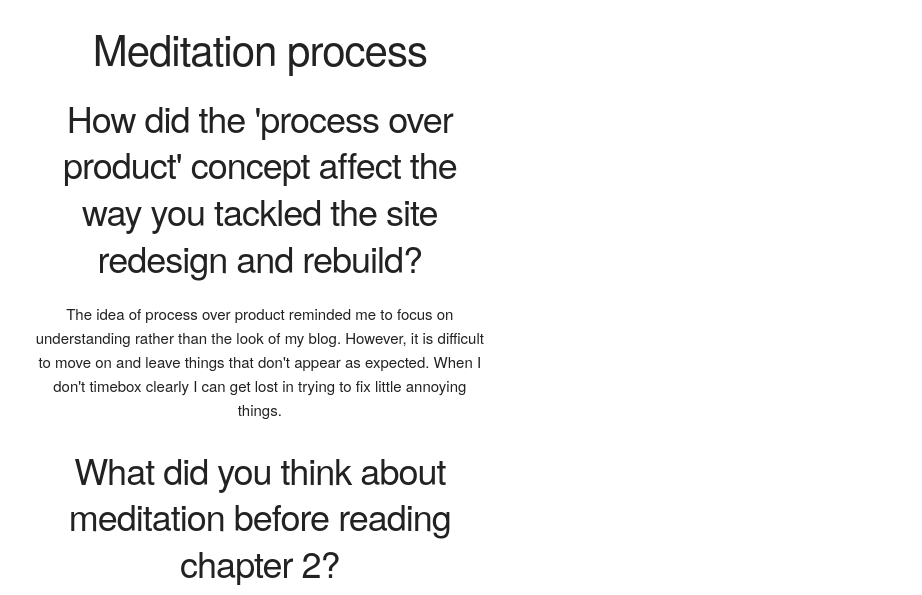
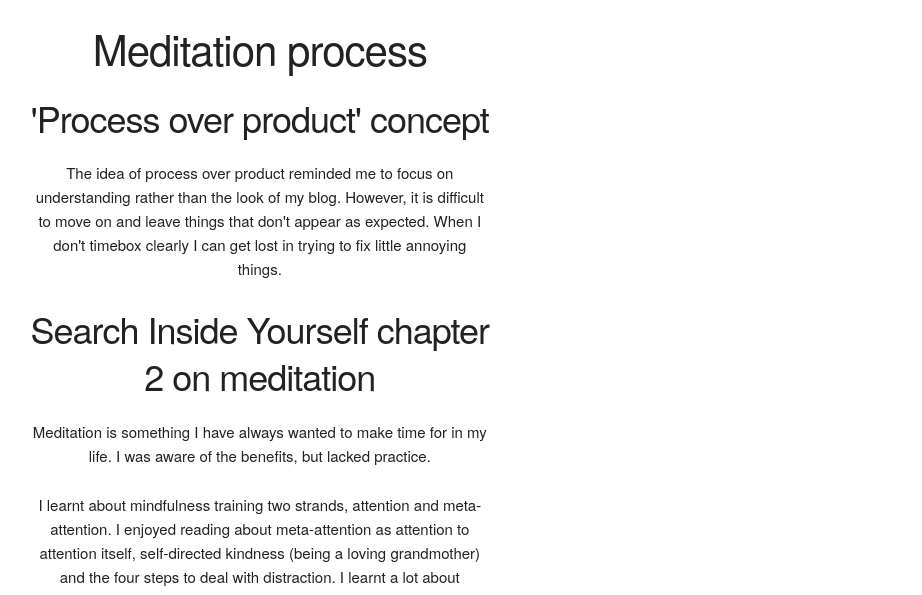
Before and after one commit to fetuolemoana/fetuolemoana.github.io, a plain HTML site: page blog-nikau/c3-meditation-process.html in a window 1280 px wide. Shown: the part 181-776 px from the top of the page, without its empty margins (169-1091 px from the left). Drawn offline with nearby package versions, Linux system fonts and the light colour scheme.

Commit message:
shortened blog headings

```diff
--- a/blog-nikau/c3-meditation-process.html
+++ b/blog-nikau/c3-meditation-process.html
@@ -38,11 +38,11 @@
       <div class="six columns">
         <p>30 July 2018</p>
         <h2>Meditation process</h2>
-        <h3>How did the 'process over product' concept affect the way you tackled the site redesign and rebuild?</h3>
+        <h3>'Process over product' concept</h3>
           <p>
             The idea of process over product reminded me to focus on understanding rather than the look of my blog. However, it is difficult to move on and leave things that don't appear as expected. When I don't timebox clearly I can get lost in trying to fix little annoying things.
           </p>
-        <h3>What did you think about meditation before reading chapter 2?</h3>
+        <h3>Search Inside Yourself chapter 2 on meditation</h3>
           <p>
             Meditation is something I have always wanted to make time for in my life. I was aware of the benefits, but lacked practice.
           </p>
```
